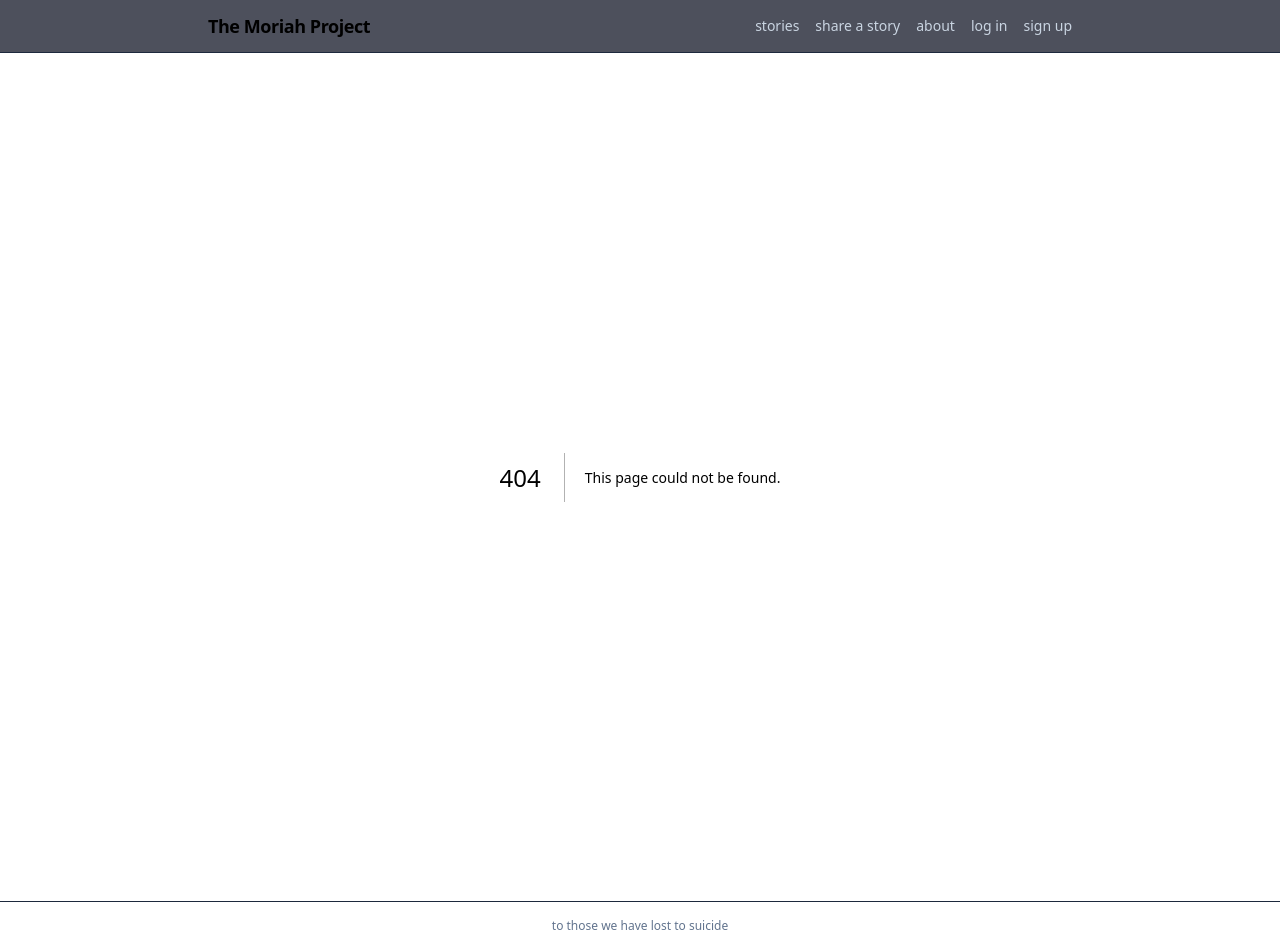
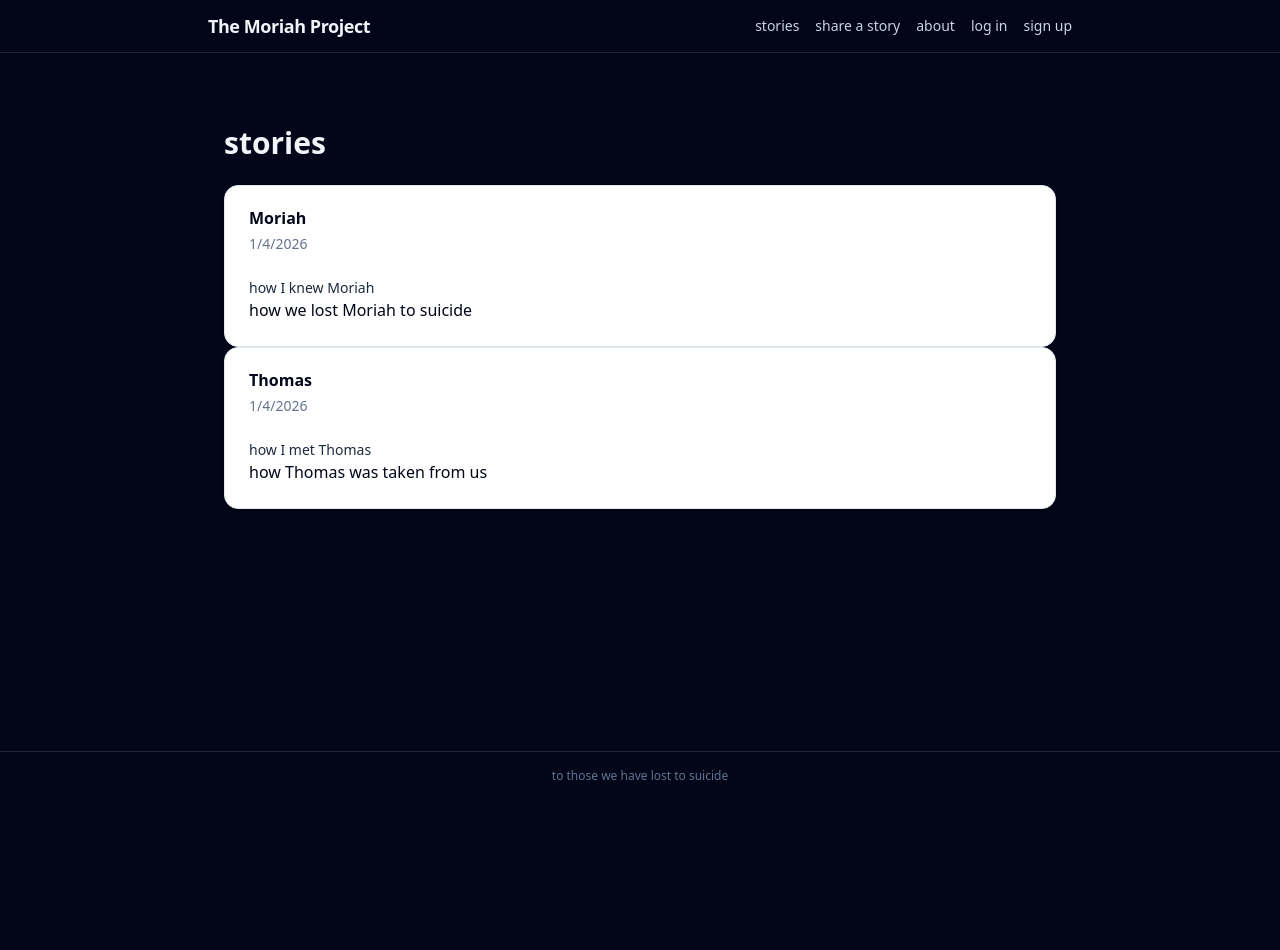
Before and after one commit to gojoego/moriah_project_v2, a Next.js app in the folder frontend/: page /posts in a window 1280 px wide. Before the commit this address had no page. After the commit the page ends 800 px from the top, so only its background shows below. Built offline with nearby package versions, Linux system fonts and the light colour scheme.

Commit message:
post card and list components

```diff
--- /dev/null
+++ b/frontend/src/app/posts/page.tsx
@@ -0,0 +1,30 @@
+import { PostList } from "@/src/components/posts/PostList";
+import { Post } from "@/src/types/post";
+
+const mockData: Post[] = [
+    {
+        id: "1",
+        deceasedName: "Moriah",
+        background: "how I knew Moriah",
+        content: "how we lost Moriah to suicide",
+        createdAt: "2026-01-04"
+    },
+    {
+        id: "2",
+        deceasedName: "Thomas",
+        background: "how I met Thomas",
+        content: "how Thomas was taken from us",
+        createdAt: "2026-01-04"
+    },
+];
+
+export default function PostsPage() {
+    return (
+        <main className="max-w-4xl mx-auto py-12 px-4">
+            <h1 className="text-3xl font-bold mb-6">
+                stories
+            </h1>
+            <PostList posts={mockData}/>
+        </main>
+    )
+}
--- /dev/null
+++ b/frontend/src/components/posts/PostCard.tsx
@@ -0,0 +1,40 @@
+"use client";
+
+import { Post } from "@/src/types/post";
+import Link from "next/link";
+import {
+    Card,
+    CardHeader,
+    CardTitle,
+    CardDescription,
+    CardContent
+ } from "@/components/ui/card";
+
+interface PostCardProps {
+    post: Post;
+}
+
+export function PostCard({ post }: PostCardProps){
+    return (
+        <Card className="hover:shadow-md transition">
+            <CardHeader>
+                <CardTitle>
+                    {post.deceasedName}
+                </CardTitle>
+                <CardDescription className="text-sm text-muted-foreground">
+                    { new Date(post.createdAt).toLocaleDateString()}
+                </CardDescription>
+            </CardHeader>
+
+            <CardContent>
+                <p className="line-clamp-3 text-sm text-slate-800 dark:text-slate-300">
+                    {post.background}
+                </p>
+
+                <p>
+                    {post.content}
+                </p>
+            </CardContent>
+        </Card>
+    )
+}
--- /dev/null
+++ b/frontend/src/components/posts/PostList.tsx
@@ -0,0 +1,24 @@
+import { Post } from "@/src/types/post";
+import { PostCard } from "./PostCard";
+
+interface PostListProps {
+    posts: Post[];
+}
+
+export function PostList({ posts }: PostListProps) {
+    if (posts.length === 0){
+        return (
+            <p className="text-center text-muted-foreground">
+                no posts yet
+            </p>
+        );
+    }
+
+    return (
+        <div>
+            {posts.map((post) =>(
+                <PostCard key={post.id} post={post}/>
+            ))}
+        </div>
+    );
+}
--- /dev/null
+++ b/frontend/src/types/post.ts
@@ -0,0 +1,7 @@
+export interface Post {
+    id: string;
+    deceasedName: string;
+    background: string;
+    content: string;
+    createdAt: string;
+}
```
